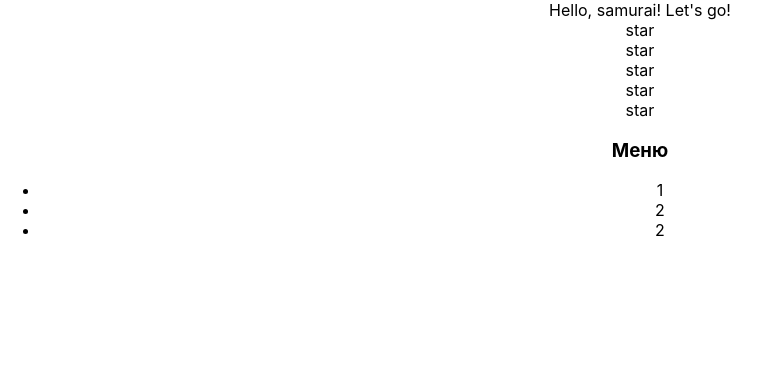
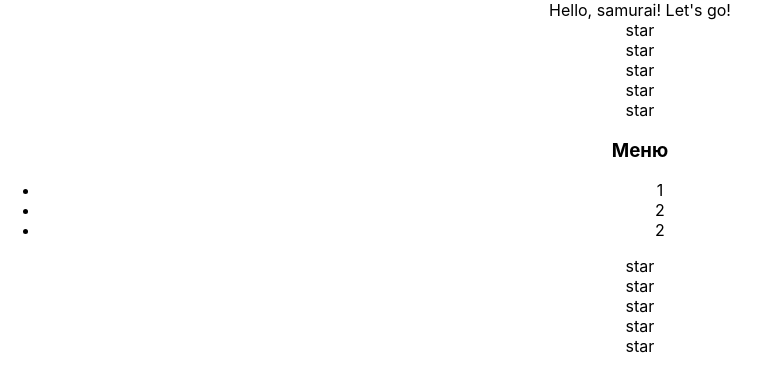
Before and after one commit to wrunika/samurai-way-main, a React (Create React App) app: page / in a window 1280 px wide. Shown: the top 392 px of the page, without its empty margins (0-770 px from the left). Built offline with nearby package versions, Linux system fonts and the light colour scheme.

Commit message:
feat: create component AppTitle into App

```diff
--- a/src/App.tsx
+++ b/src/App.tsx
@@ -2,34 +2,48 @@ import React from 'react';
 import './App.css';
 
 function App() {
-  return (
-    <div className="App">
-     Hello, samurai! Let's go!
-        <Rating />
-        <Accordion />
-    </div>
-  );
+    console.log('app rendering')
+    return (
+        <div className="App">
+            <AppTitle/>
+            <Rating/>
+            <Accordion/>
+            <Rating/>
+        </div>
+    );
+}
+
+function AppTitle() {
+    console.log('appTitle rendering')
+    return (
+        <>Hello, samurai! Let's go!</>
+    );
 }
 
 function Rating() {
+    //debugger
+    console.log('rating rendering')
     return (
         <div>
-            <Star />
-            <Star />
-            <Star />
-            <Star />
-            <Star />
+            <Star/>
+            <Star/>
+            <Star/>
+            <Star/>
+            <Star/>
         </div>
     );
 }
 
 function Star() {
+    //debugger;
+    console.log('star rendering')
     return (
         <div>star</div>
     );
 }
 
 function Accordion() {
+    console.log('accordion rendering')
     return (
         <div>
             <h3>Меню</h3>
```
